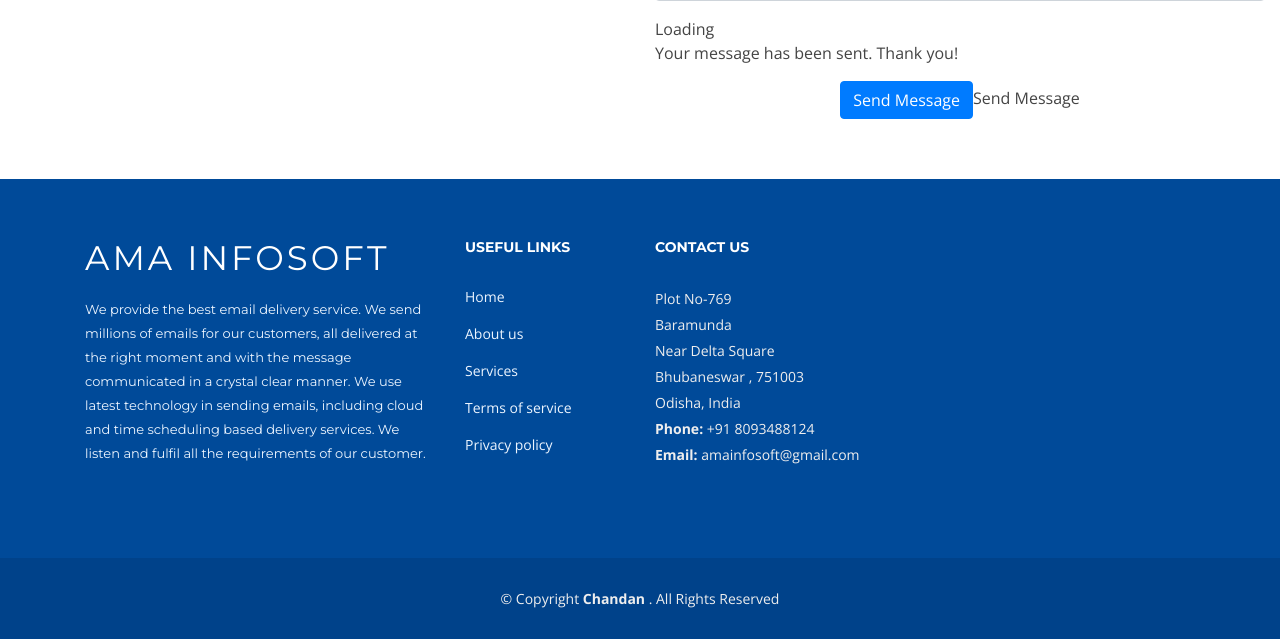
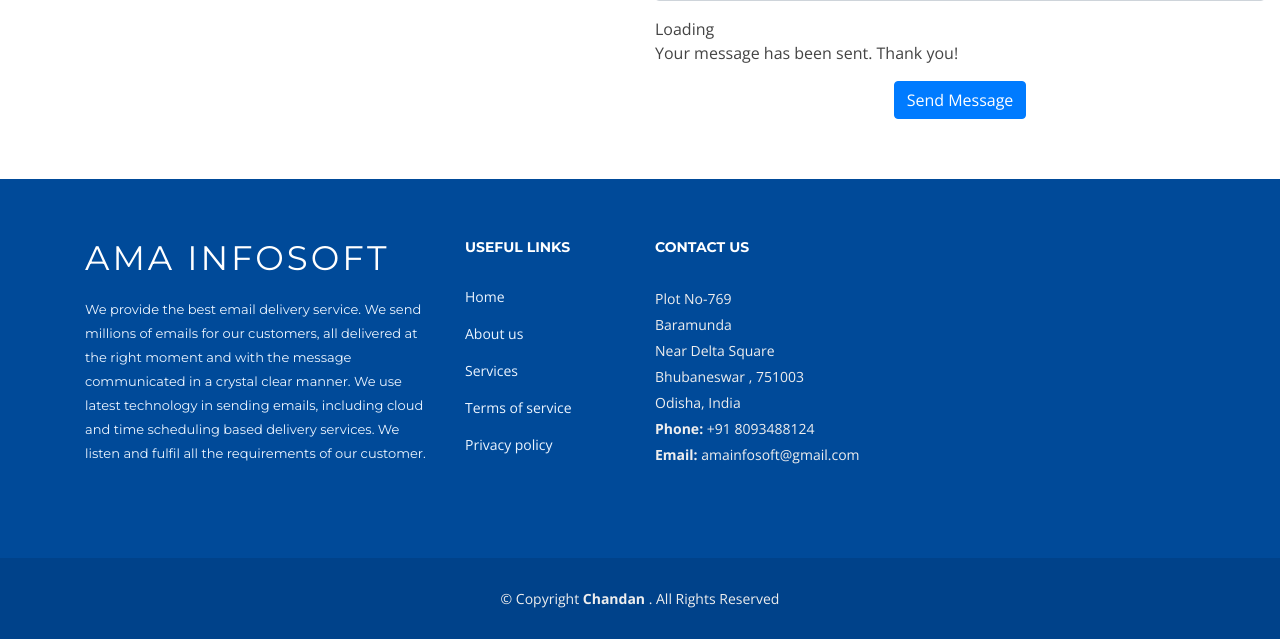
Before and after one commit to amainfosoft/amainfosoft, a Django app: page / in a window 1280 px wide. Shown: the part 2895-3534 px from the top of the page. Run offline with Django 3.2, Linux system fonts and the light colour scheme; some libraries are stand-ins or nearby versions; some web fonts are replaced.

Commit message:
sendmail

```diff
--- a/Home/views.py
+++ b/Home/views.py
@@ -16,7 +16,7 @@
         message = request.POST['message']
 
         message = name + email + message
-        send_mail(subject,message,email,'amainfosoft@gmail.com',fail_silently=False,)
+        send_mail(subject,message,email,['amainfosoft@gmail.com'],fail_silently=False,)
         reply_msg = 'We have Received your Email Successfully ' + emoji.emojize(":smiling face:")
         messages.add_message(request,messages.success,reply_msg)
 
--- a/templates/index.html
+++ b/templates/index.html
@@ -712,7 +712,7 @@
                         </div>
 
                         <div class="form">
-                            <form action="{% url 'sending_email' %}" method="post" role="form" >
+                            <form action="{% url 'sending_email' %}" method="POST" role="form" >
                                 {% csrf_token %}
                                 <div class="form-row">
                                     <div class="form-group col-lg-6">
@@ -737,7 +737,7 @@
                                     <div class="error-message"></div>
                                     <div class="sent-message">Your message has been sent. Thank you!</div>
                                 </div>
-                                <div class="text-center"><input type="submit" class="btn btn-primary" title="Send Message" value="Send Message">Send Message</div>
+                                <div class="text-center"><input type="submit" class="btn btn-primary" title="Send Message" value="Send Message"></div>
                             </form>
                         </div>
                     </div>
```
